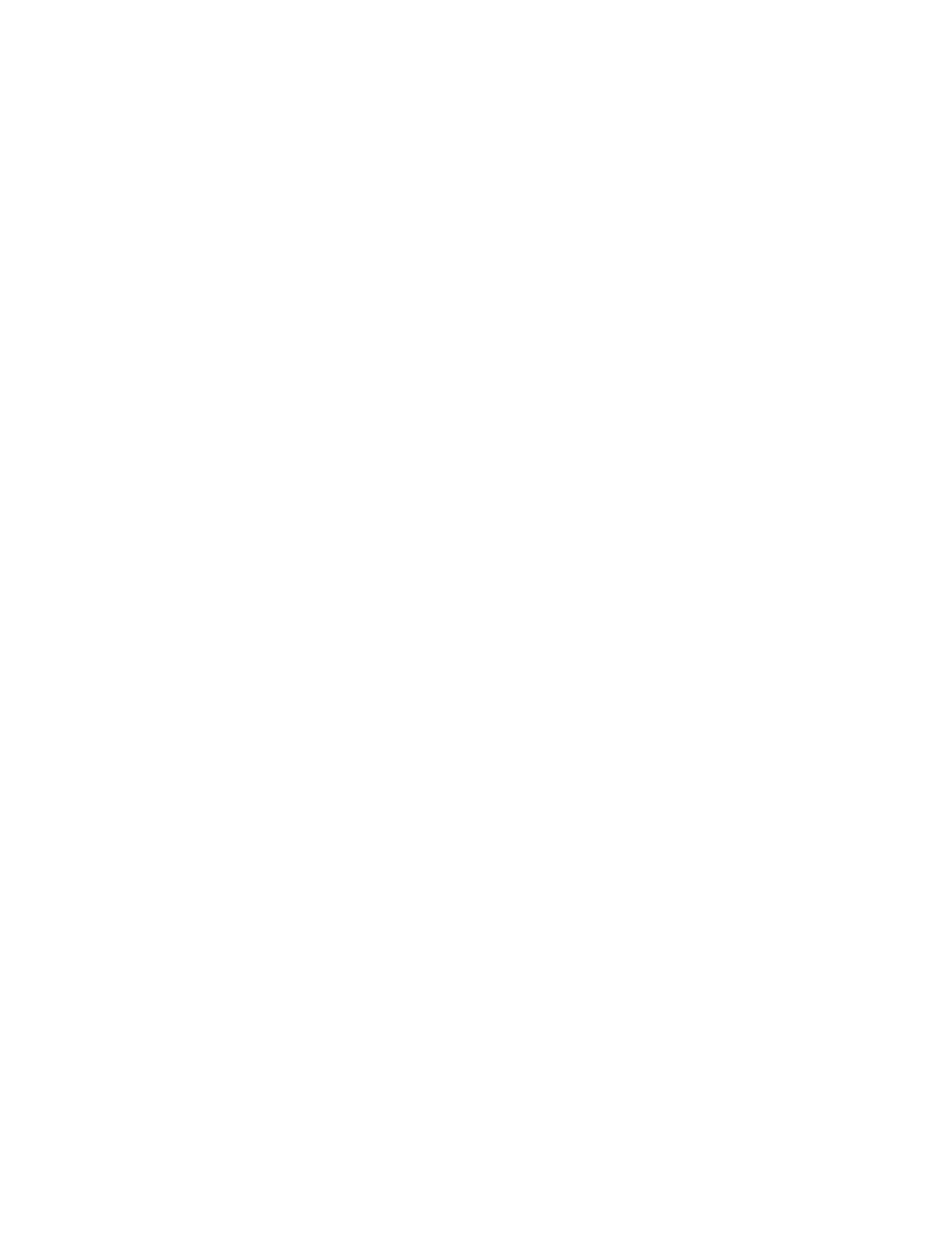
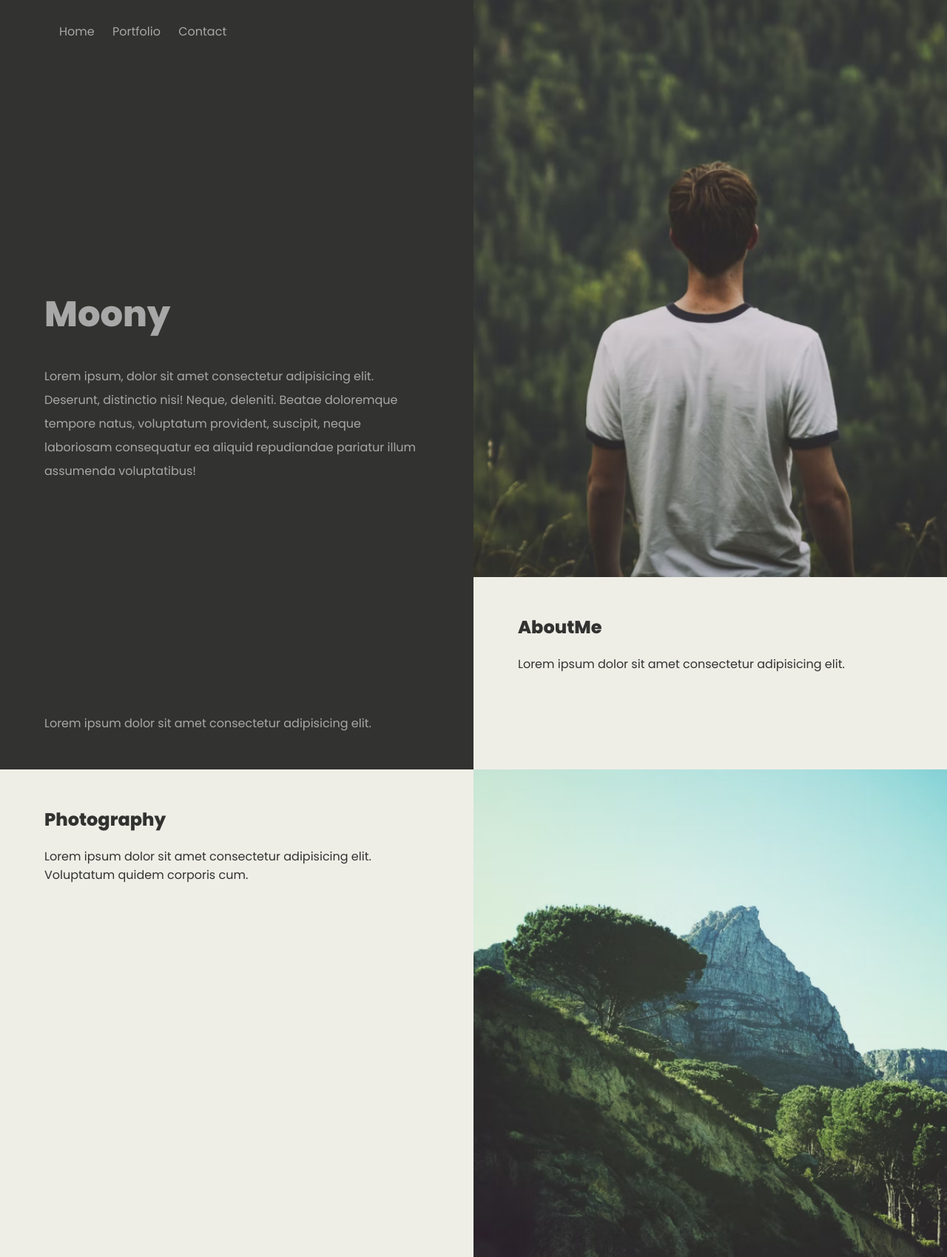
Before and after one commit to TharlyRodrigues/css-grid-layouts, a plain HTML site: page 5 - portfolio/index.html in a window 1280 px wide. Shown: the top 1699 px of the page at 74% size. Before the commit the page ends 800 px from the top, so only its background shows below. Drawn offline with Linux system fonts and the light colour scheme.

Commit message:
Portfolio templed grid

```diff
--- a/5 - portfolio/index.html
+++ b/5 - portfolio/index.html
@@ -1,12 +1,49 @@
 <html lang="en">
-<head>
-  <meta charset="UTF-8">
-  <meta http-equiv="X-UA-Compatible" content="IE=edge">
-  <meta name="viewport" content="width=device-width, initial-scale=1.0">
-  <title>Portfolio Full-Screen Layout</title>
-  <link rel="stylesheet" href="styles.css">
-</head>
-<body>
-
-</body>
+  <head>
+    <meta charset="UTF-8" />
+    <meta http-equiv="X-UA-Compatible" content="IE=edge" />
+    <meta name="viewport" content="width=device-width, initial-scale=1.0" />
+    <title>Portfolio Full-Screen Layout</title>
+    <link rel="stylesheet" href="styles.css" />
+  </head>
+  <body>
+    <main>
+      <div class="panel welcome">
+        <nav>
+          <a href="/"> Home</a>
+          <a href="/">Portfolio</a>
+          <a href="/">Contact</a>
+        </nav>
+        <div>
+          <h1>Moony</h1>
+          <p>
+            Lorem ipsum, dolor sit amet consectetur adipisicing elit. Deserunt,
+            distinctio nisi! Neque, deleniti. Beatae doloremque tempore natus,
+            voluptatum provident, suscipit, neque laboriosam consequatur ea
+            aliquid repudiandae pariatur illum assumenda voluptatibus!
+          </p>
+        </div>
+        <footer>
+          <p>Lorem ipsum dolor sit amet consectetur adipisicing elit.</p>
+        </footer>
+      </div>
+      <div class="panel about">
+        <img src="/img/1.png" alt="main pic" />
+        <div class="text">
+          <h2>AboutMe</h2>
+          <p>Lorem ipsum dolor sit amet consectetur adipisicing elit.</p>
+        </div>
+      </div>
+      <div class="panel photos">
+        <div class="text">
+          <h2>Photography</h2>
+          <p>
+            Lorem ipsum dolor sit amet consectetur adipisicing elit. Voluptatum
+            quidem corporis cum.
+          </p>
+        </div>
+        <img src="/img/2.png" alt="landscape pictures" />
+      </div>
+    </main>
+  </body>
 </html>
--- a/5 - portfolio/styles.css
+++ b/5 - portfolio/styles.css
@@ -1,6 +1,107 @@
-@import url('https://fonts.googleapis.com/css2?family=Poppins:wght@200;400;500;600;800&family=VT323&display=swap');
+@import url("https://fonts.googleapis.com/css2?family=Poppins:wght@200;400;500;600;800&family=VT323&display=swap");
 
 body {
   margin: 0;
   font-family: "Poppins";
 }
+
+main {
+  display: grid;
+  grid-template-columns: 1.2fr 1fr 1fr;
+  min-height: 100%;
+}
+
+.panel {
+  display: grid;
+  grid-template-columns: 1fr;
+}
+
+.panel .text {
+  background: #eeeee7;
+  color: #323230;
+  padding: 30px 60px;
+}
+.panel.welcome {
+  background: #323230;
+  padding: 30px 60px;
+  grid-auto-rows: 1fr;
+}
+
+.panel.welcome nav a {
+  color: #a8a8a8;
+  text-decoration: none;
+  margin-left: 20px;
+}
+
+.panel.welcome p {
+  color: #a8a8a8;
+  max-width: 540px;
+  line-height: 2em;
+}
+
+.panel.welcome h1 {
+  color: #a8a8a8;
+  font-size: 3em;
+}
+
+.panel.welcome footer {
+  align-self: end;
+}
+
+.panel.about {
+  grid-template-rows: 3fr 1fr;
+  overflow: hidden;
+}
+
+.panel.about img {
+  min-width: 100%;
+  min-height: 100%;
+}
+
+.panel.photos {
+  grid-template-rows: 1fr 3fr;
+  overflow: hidden;
+}
+
+.panel.photos img {
+  min-width: 100%;
+  min-height: 100%;
+}
+
+@media screen and (max-width: 1400px) {
+  main {
+    grid-template-columns: 1fr 1fr;
+  }
+  .panel.photos {
+    grid-column: span 2;
+    grid-template-columns: 1fr 1fr;
+    grid-template-rows: 1fr;
+  }
+}
+
+@media screen and (max-width: 960px) {
+  main {
+    grid-template-columns: 100%;
+    grid-template-rows: 500px 400px 400px;
+  }
+  .panel.about {
+    grid-row: 2;
+    grid-template-columns: 1fr 1fr;
+    grid-template-rows: 1fr;
+  }
+  .panel img {
+    width: 100%;
+  }
+}
+@media screen and (max-width: 680px) {
+  main {
+    grid-template-rows: 700px 600px 600px;
+  }
+  .panel.about,
+  .panel.photos {
+    grid-template-columns: 1fr;
+    grid-column: span 1;
+    grid-template-rows: 1fr 1fr;
+    border-bottom: 1px solid #dcdcdc;
+  }
+}
```
